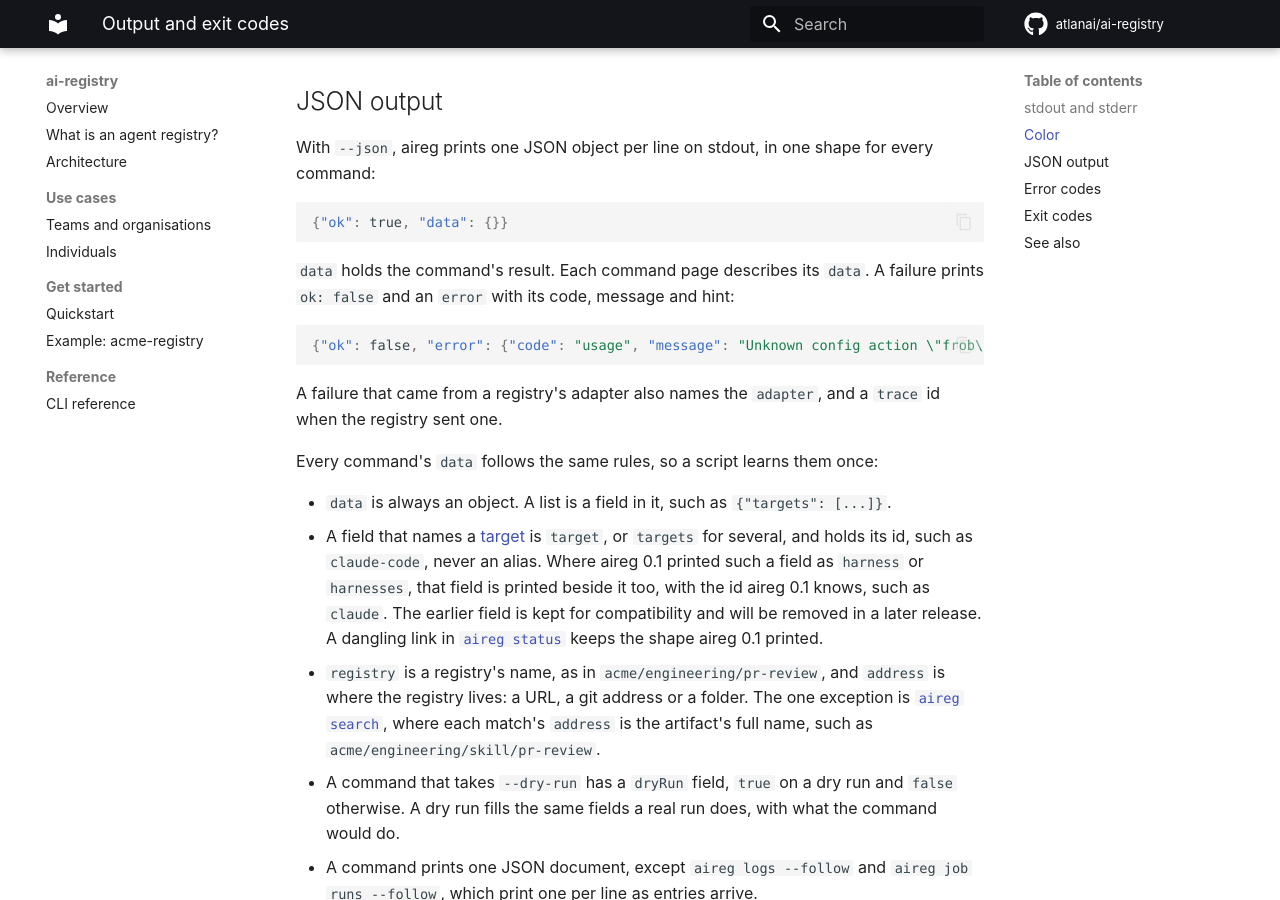
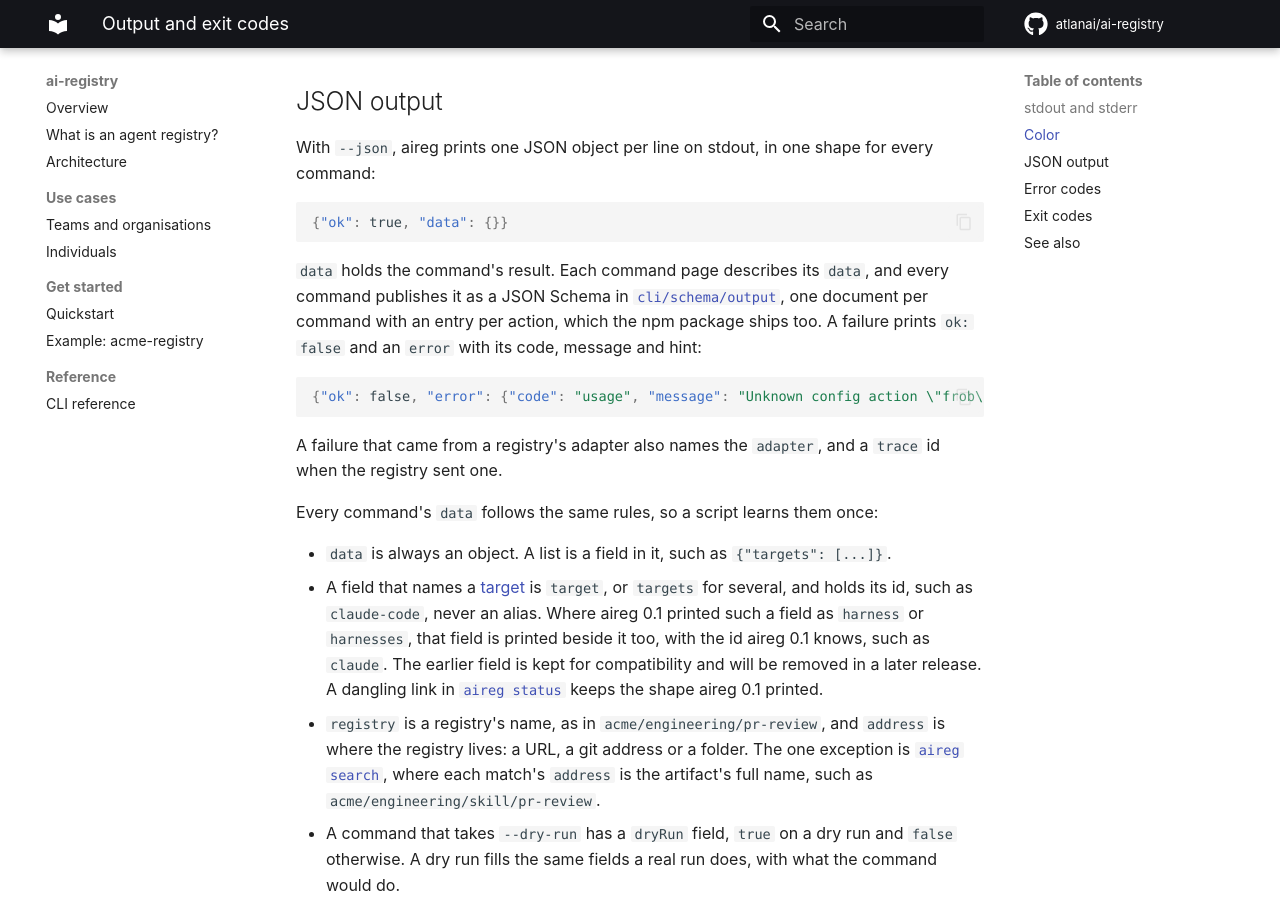
Before and after one commit to UdaySagar-Git/ai-registry, an MkDocs documentation site: the page built from docs/reference/output.md, in a window 1280 px wide and 900 px high, scrolled down 754 px. Built offline with MkDocs 1.6.1 and Material for MkDocs 9.7.7, drawn with Linux system fonts in a browser that asks for light colours; comment, search, counter and statistics services are not loaded.

Commit message:
docs: describe the published --json schemas and the command shape
The output reference points at the schema each command publishes, and
ARCHITECTURE.md says how a command splits into parse, run and text, how
data and ok shape the envelope, and how the two test tiers and the
output contracts cover it.

````diff
--- a/docs/reference/output.md
+++ b/docs/reference/output.md
@@ -32,7 +32,7 @@ With `--json`, aireg prints one JSON object per line on stdout, in one shape for
 {"ok": true, "data": {}}
 ```
 
-`data` holds the command's result. Each command page describes its `data`. A failure prints `ok: false` and an `error` with its code, message and hint:
+`data` holds the command's result. Each command page describes its `data`, and every command publishes it as a JSON Schema in [`cli/schema/output`](https://github.com/atlanai/ai-registry/tree/main/cli/schema/output), one document per command with an entry per action, which the npm package ships too. A failure prints `ok: false` and an `error` with its code, message and hint:
 
 ```json
 {"ok": false, "error": {"code": "usage", "message": "Unknown config action \"frob\".", "hint": "Use list, get, set or path."}}
````
Also changed, not shown: cli/ARCHITECTURE.md (+4 -2 lines).
